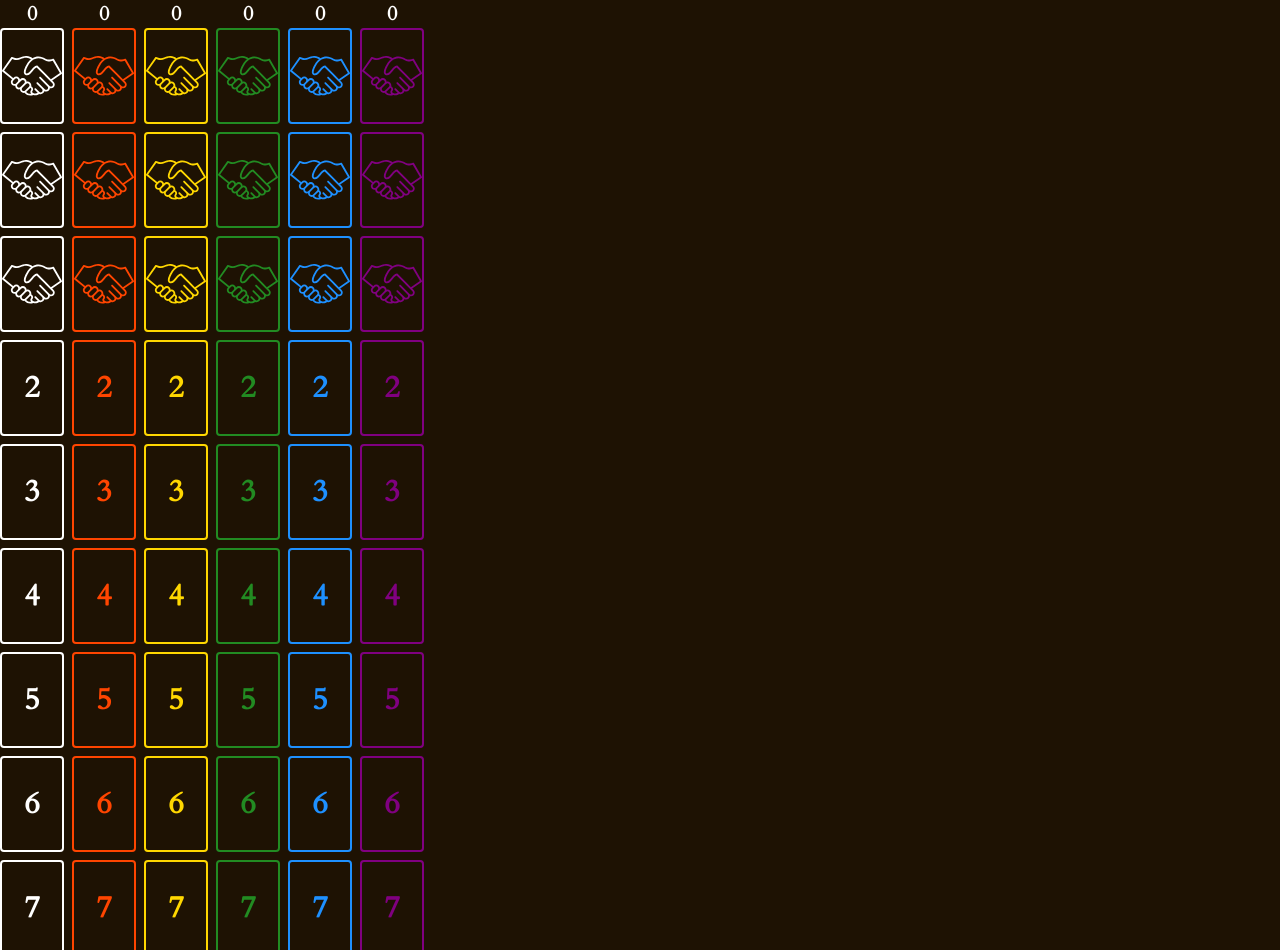
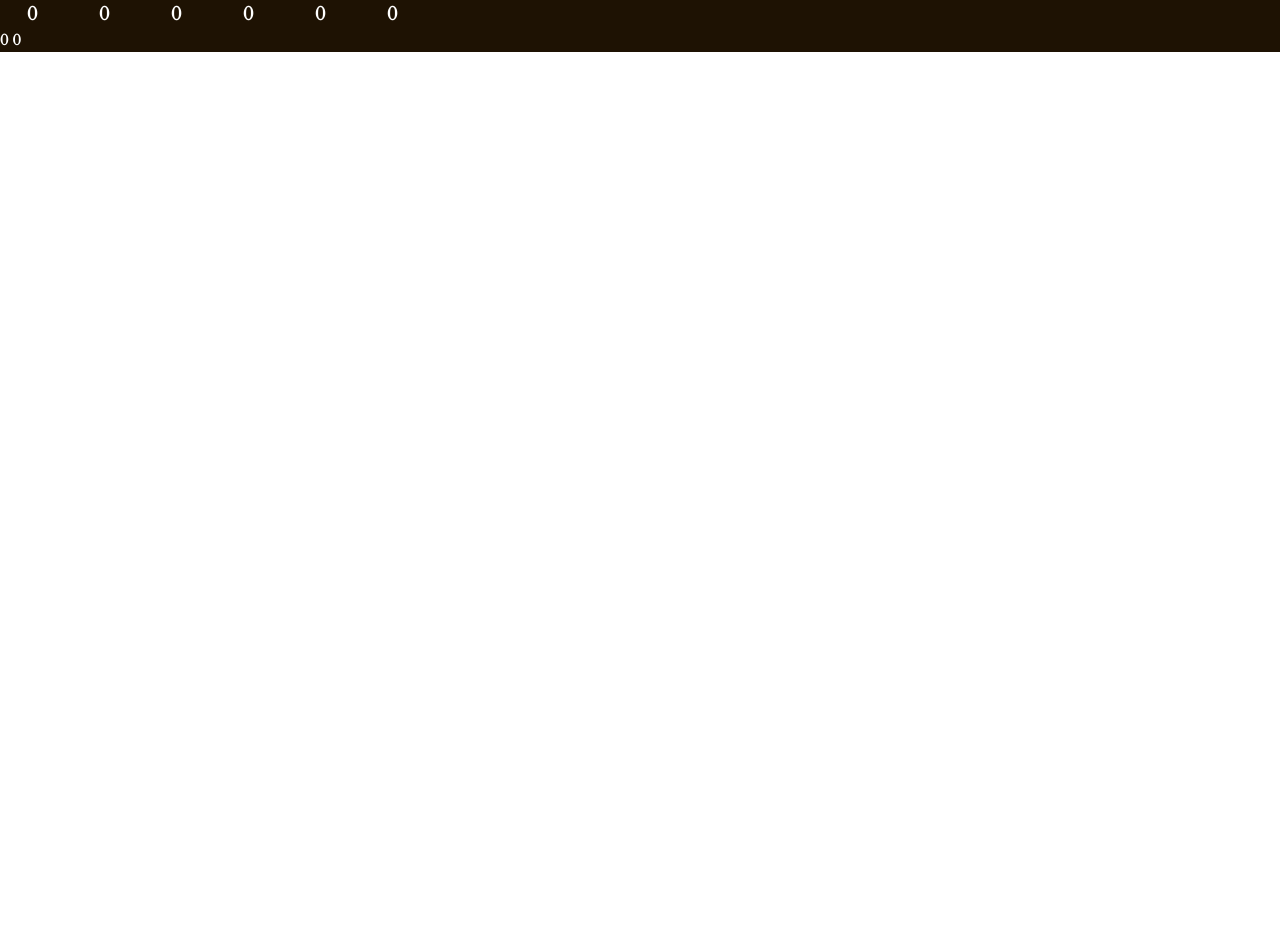
Before and after one commit to woutdp/lost-cities, a SvelteKit app: page / in a window 1280 px wide. Shown: the part 1320-2270 px from the top of the page. After the commit the page ends 1372 px from the top, so only its background shows below. Built offline with nearby package versions, Linux system fonts and the light colour scheme; a web font is replaced by a local one.

Commit message:
Various improvements

```diff
--- a/src/lib/cards.ts
+++ b/src/lib/cards.ts
@@ -31,3 +31,11 @@
 export function getValue(card: string): number {
   return parseInt(card.substring(1))
 }
+
+export function colorToCode(color: string): string {
+  return color[0]
+}
+
+export function colorValueToCard(color: string, value: number): string {
+  return `${colorToCode(color)}${value}`
+}
--- a/src/lib/store.ts
+++ b/src/lib/store.ts
@@ -1,13 +1,14 @@
-import { writable } from 'svelte/store'
+import { writable, get } from 'svelte/store'
 
-export const cards = writable([])
+export const cards = writable({ player1: [], player2: [] })
 
-// {player: 1, color: "green", value: 0}
+export function hasCard(player: number, card: string) {
+  const cardsForPlayer = getPlayerCards(player)
+  return cardsForPlayer.includes(card)
+}
 
-// count.set(1); // does nothing
-
-// const unsubscribe = count.subscribe((value) => {
-// console.log(value);
-// }); // logs 'got a subscriber', then '1'
-
-// unsubscribe(); // logs 'no more subscribers'
+function getPlayerCards(player: number): string[] {
+  if (player == 1) return get(cards).player1
+  if (player == 2) return get(cards).player2
+  return []
+}
--- a/src/routes/+page.svelte
+++ b/src/routes/+page.svelte
@@ -1,7 +1,16 @@
-<script>
+<script lang="ts">
+  import type { PageData } from './$types'
   import ExpeditionsCalculator from './ExpeditionsCalculator.svelte'
+  import Scoring from './Scoring.svelte'
+  import { cards } from '$lib/store'
 
-  let cards = []
+  export let data: PageData
+  cards.update(() => data.cardState)
+
+  let player1 = $cards.player1
+  let player2 = $cards.player2
+
+  $: cards.set({ player1, player2 })
 </script>
 
 <svelte:head>
@@ -11,6 +20,9 @@
 
 <div class="container mx-auto">
   <h1 class="text-4xl font-bold pb-4 pt-4">Lost Cities Calculator</h1>
-  <ExpeditionsCalculator player={1} />
-  <ExpeditionsCalculator player={2} />
+  <!-- {JSON.stringify(selectedCardsPlayer1)} test -->
+  <ExpeditionsCalculator player={1} bind:selectedCards={player1} />
+  <!-- <ExpeditionsCalculator player={2} bind:selectedCards={player2} /> -->
+  <!-- <ExpeditionsCalculator player={2} /> -->
+  <Scoring />
 </div>
--- a/src/routes/+page.ts
+++ b/src/routes/+page.ts
@@ -3,17 +3,10 @@
 // export const prerender = true
 
 import type { PageLoad } from './$types'
+import { parseQueryParams } from '$lib/parser'
 
 export const load: PageLoad = async ({ url }) => {
-  const player1 = (url.searchParams.get('p1') || '').split(',')
-  const player2 = (url.searchParams.get('p2') || '').split(',')
-  // console.log(player1)
-  // console.log(player2)
-  // console.log(url.searchParams.get("p1").split(','))
-  // console.log(url.searchParams.get("p2").split(','))
-  // console.log(url.searchParams.get("p3").split(','))
   return {
-    // serverMessage: data.serverMessage,
-    // universalMessage: 'hello from universal load function',
+    cardState: parseQueryParams(url.searchParams),
   }
 }
--- a/src/routes/Card.svelte
+++ b/src/routes/Card.svelte
@@ -1,11 +1,17 @@
 <script lang="ts">
   import Handshake from './Handshake.svelte'
+  import { hasCard } from '$lib/store'
+  import { colorValueToCard } from '$lib/cards'
 
   export let color: string
   export let value: number = 0
   export let player: number = 0
   export let id: number = 0
+  export let result: string | null
 
+  $: card = colorValueToCard(color, value)
+  $: checked = hasCard(player, card)
+  $: result = (checked && card) || null
   $: identifier = `${id}:${player}-${color}-${value}`
 
   export let checked: boolean
--- a/src/routes/Expedition.svelte
+++ b/src/routes/Expedition.svelte
@@ -4,36 +4,27 @@
   export let color: string
   export let name: string
   export let player: number
+  export let selectedCards
 
-  // let colorMap = {
-  //   yellow: { bg: 'bg-yellow', text: 'text-yellow' },
-  //   green: { bg: 'bg-green', text: 'text-green' },
-  //   blue: { bg: 'bg-blue', text: 'text-blue' },
-  //   red: { bg: 'bg-red', text: 'text-red' },
-  //   purple: { bg: 'bg-purple', text: 'text-purple' },
-  //   white: { bg: 'bg-white', text: 'text-white' },
-  // }
-
-  // $: background = colorMap[color].bg
-  // $: text = colorMap[color].text
-  // handshake1 =
+  let hs1, hs2, hs3, c2, c3, c4, c5, c6, c7, c8, c9, c10
+  $: selectedCards = [hs1, hs2, hs3, c2, c3, c4, c5, c6, c7, c8, c9, c10].filter(Boolean)
 
   let score = 0
 </script>
 
 <!-- <h2 class={`text-${color} pt-2`}>{name}</h2> -->
 <div class="flex flex-col items-center gap-2 relative">
-  <Card {player} {color} value={0} id="1" />
-  <Card {player} {color} value={0} id="2" />
-  <Card {player} {color} value={0} id="3" />
-  <Card {player} {color} value={2} />
-  <Card {player} {color} value={3} />
-  <Card {player} {color} value={4} />
-  <Card {player} {color} value={5} />
-  <Card {player} {color} value={6} />
-  <Card {player} {color} value={7} />
-  <Card {player} {color} value={8} />
-  <Card {player} {color} value={9} />
-  <Card {player} {color} value={10} />
+  <Card {player} {color} bind:result={hs1} value={0} id="1" />
+  <Card {player} {color} bind:result={hs2} value={0} id="2" />
+  <Card {player} {color} bind:result={hs3} value={0} id="3" />
+  <Card {player} {color} bind:result={c2} value={2} />
+  <Card {player} {color} bind:result={c3} value={3} />
+  <Card {player} {color} bind:result={c4} value={4} />
+  <Card {player} {color} bind:result={c5} value={5} />
+  <Card {player} {color} bind:result={c6} value={6} />
+  <Card {player} {color} bind:result={c7} value={7} />
+  <Card {player} {color} bind:result={c8} value={8} />
+  <Card {player} {color} bind:result={c9} value={9} />
+  <Card {player} {color} bind:result={c10} value={10} />
   <p class="text-xl">{score}</p>
 </div>
--- a/src/routes/ExpeditionsCalculator.svelte
+++ b/src/routes/ExpeditionsCalculator.svelte
@@ -2,13 +2,23 @@
   import Expedition from './Expedition.svelte'
 
   export let player: number = 0
+  export let selectedCards = []
+
+  let w = []
+  let r = []
+  let y = []
+  let g = []
+  let b = []
+  let p = []
+
+  $: selectedCards = [...w, ...r, ...y, ...g, ...b, ...p]
 </script>
 
 <div class="flex gap-2">
-  <Expedition {player} name="Mountains" color="white" />
-  <Expedition {player} name="Volcano" color="red" />
-  <Expedition {player} name="Desert" color="yellow" />
-  <Expedition {player} name="Jungle" color="green" />
-  <Expedition {player} name="Sea" color="blue" />
-  <Expedition {player} name="Meteor" color="purple" />
+  <Expedition {player} bind:selectedCards={w} name="Mountains" color="white" />
+  <Expedition {player} bind:selectedCards={r} name="Volcano" color="red" />
+  <Expedition {player} bind:selectedCards={y} name="Desert" color="yellow" />
+  <Expedition {player} bind:selectedCards={g} name="Jungle" color="green" />
+  <Expedition {player} bind:selectedCards={b} name="Sea" color="blue" />
+  <Expedition {player} bind:selectedCards={p} name="Meteor" color="purple" />
 </div>
--- /dev/null
+++ b/src/routes/Scoring.svelte
@@ -0,0 +1,11 @@
+<script lang="ts">
+  import { cards } from '$lib/store'
+  import { score } from '$lib/scoring'
+
+  $: endScore = score($cards)
+</script>
+
+<div>
+  {endScore.player1.score}
+  {endScore.player2.score}
+</div>
```
